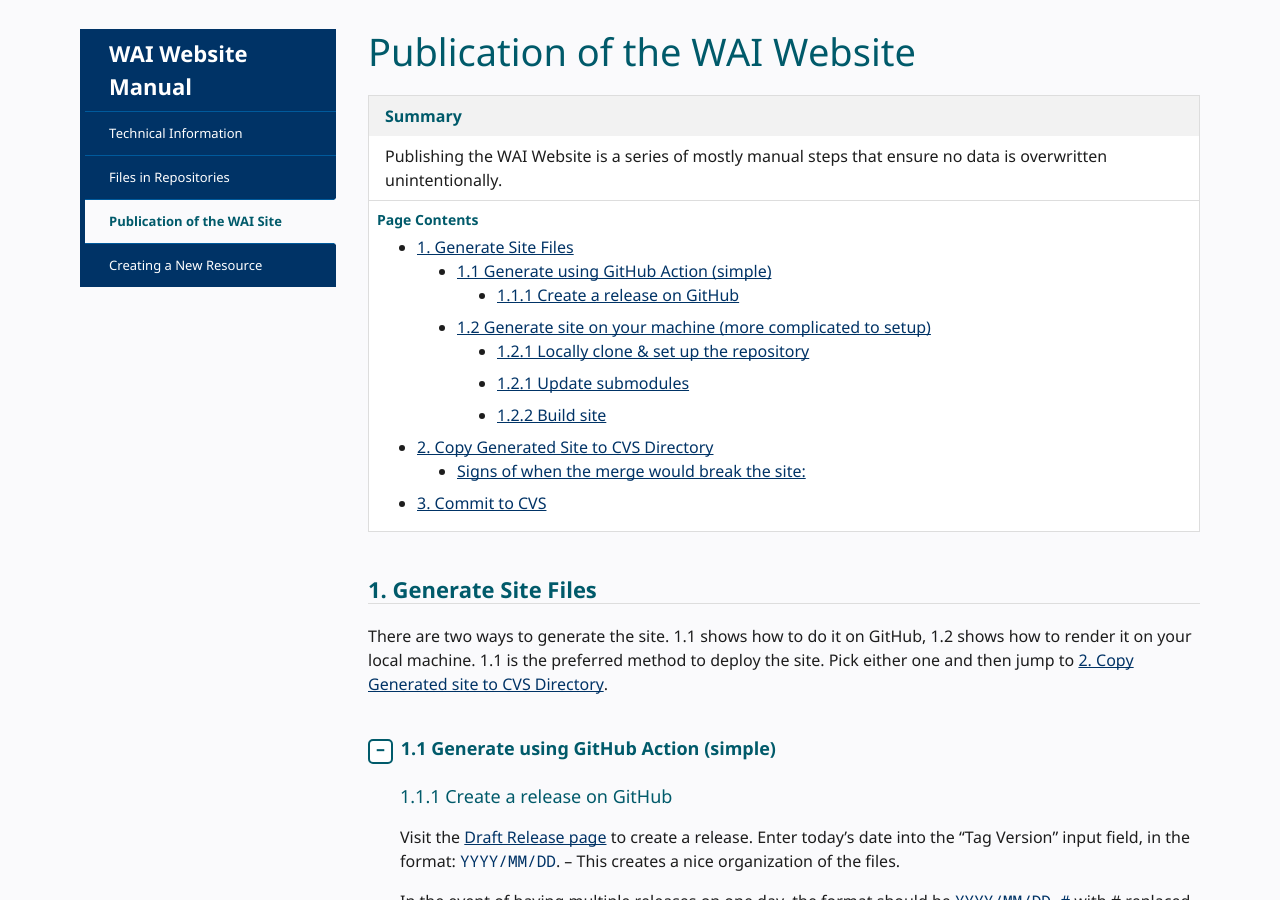
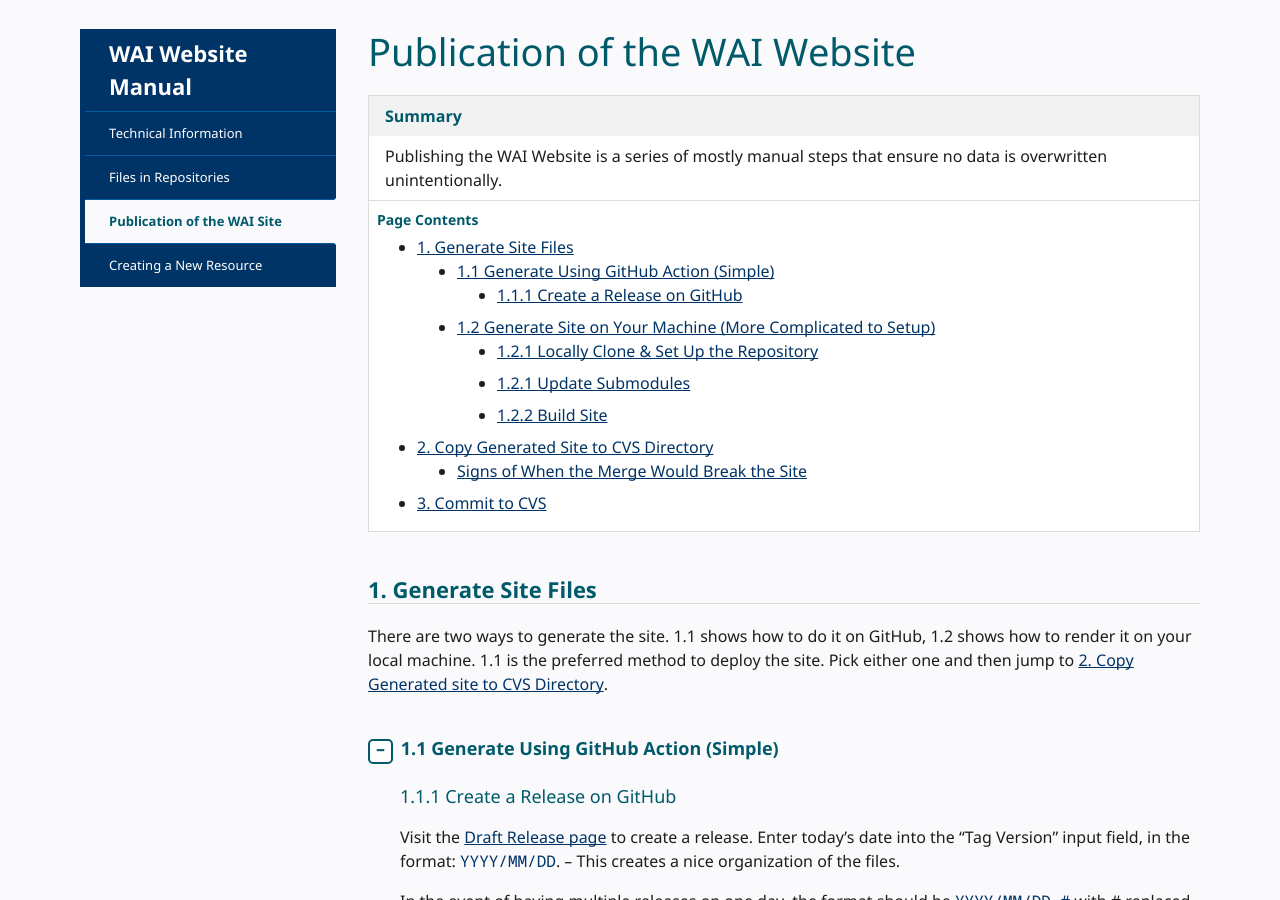
Before and after one commit to w3c/wai-website-theme, a Jekyll site: the page built from content/technical-publication.md, in a window 1280 px wide and 900 px high, scrolled down 276 px. Built offline with Jekyll 4.4.1, drawn with Linux system fonts in a browser that asks for light colours; cached includes are drawn as plain includes; comment, search, counter and statistics services are not loaded; some of the changed text lies outside the part shown.

Commit message:
Title case
Signed-off-by: Eric Eggert <mail@yatil.net>

````diff
--- a/content/technical-publication.md
+++ b/content/technical-publication.md
@@ -33,11 +33,11 @@
 
 {% include excol.html type="start" id="simple" open="true" %}
 
-### 1.1 Generate using GitHub Action (simple)
+### 1.1 Generate Using GitHub Action (Simple)
 
 {% include excol.html type="middle" %}
 
-#### 1.1.1 Create a release on GitHub
+#### 1.1.1 Create a Release on GitHub
 
 Visit the [Draft Release page](https://github.com/w3c/wai-website/releases/new) to create a release. Enter today’s date into the “Tag Version” input field, in the format: `YYYY/MM/DD`. – This creates a nice organization of the files.
 
@@ -66,14 +66,14 @@
 
 {% include excol.html type="start" id="complicated" %}
 
-### 1.2 Generate site on your machine (more complicated to setup)
+### 1.2 Generate Site on Your Machine (More Complicated to Setup)
 
 {% include excol.html type="middle" %}
 
 
 **Note:** The following steps were tested on a Unix machine. If you want to generate the website on Windows, using the [Windows Subsystem for Linux](https://docs.microsoft.com/en-us/windows/wsl/install-win10) is probably the way to go, albeit untested.
 
-#### 1.2.1 Locally clone & set up the repository
+#### 1.2.1 Locally Clone & Set Up the Repository
 
 The steps in this step 0
 
@@ -110,8 +110,7 @@
 git submodule update --remote
 ```
 
-
-#### 1.2.1 Update submodules
+#### 1.2.1 Update Submodules
 
 Submodules are links to the individual resources. `wai-website` is our main repository and individual resources like `wai-people-use-web` are then linked to as submodules.
 
@@ -131,7 +130,7 @@
 
 This code does four things: It updates the submodules, adds them to a commit, locks that commit in and pushes it back to the server.
 
-#### 1.2.2 Build site
+#### 1.2.2 Build Site
 
 Occasionally the bundler code is outdated or stops working, in that case run a `bundle update` in the repository folder.
 
@@ -169,7 +168,7 @@
 
 {% include image.html src="technical-publication-merge.png" alt="" %}
 
-### Signs of when the merge would break the site:
+### Signs of When the Merge Would Break the Site
 
 * Unless the template has changed, if all files are shown as new/to be replaced, you probably did not compile with the `_config_prod.yml` file added to the configuration.
 
````
